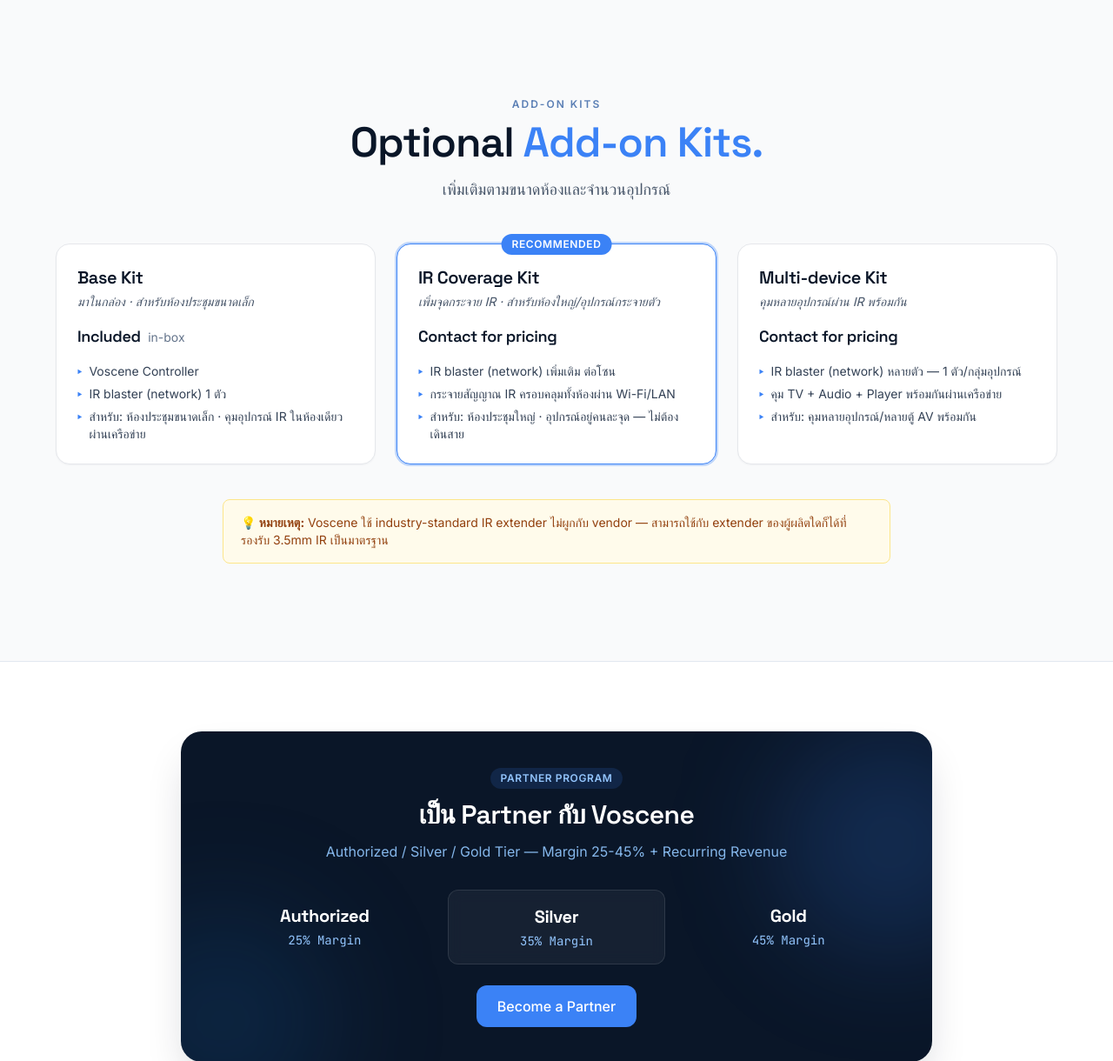
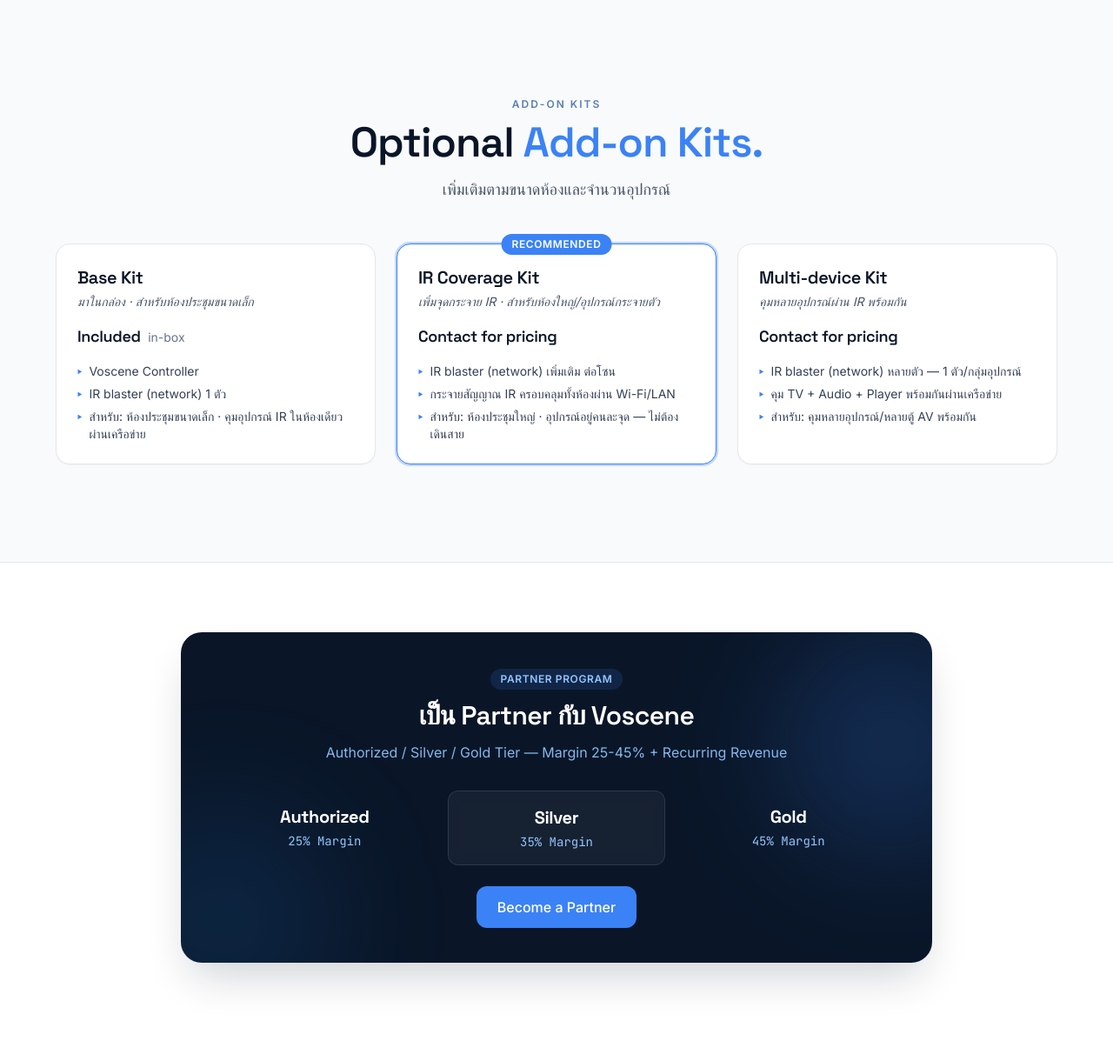
Before and after one commit to Voscene/voscene-web, a FastAPI app: page /pricing in a window 1280 px wide. Shown: the part 1498-2718 px from the top of the page at 87% size. Run offline with FastAPI, Linux system fonts and the light colour scheme; data comes from the database, SQL or seed files in the repository; some libraries are stand-ins or nearby versions; some web fonts are replaced.

Commit message:
Drop IR-extender note from Add-on Kits (/pricing)
Owner: cut the amber "หมายเหตุ: Voscene ใช้ industry-standard IR
extender … 3.5mm IR เป็นมาตรฐาน" note under the add-on kits — the
3.5mm/vendor detail is internal noise on the pricing page.

Co-Authored-By: Claude Opus 4.8 <noreply@anthropic.com>

```diff
--- a/templates/public/pricing.html
+++ b/templates/public/pricing.html
@@ -89,9 +89,6 @@
             {% endfor %}
         </div>
 
-        <div class="max-w-3xl mx-auto mt-10 px-5 py-4 rounded-lg bg-amber-50 border border-amber-200 text-amber-800 text-sm font-th">
-            <strong>💡 หมายเหตุ:</strong> Voscene ใช้ industry-standard IR extender ไม่ผูกกับ vendor — สามารถใช้กับ extender ของผู้ผลิตใดก็ได้ที่รองรับ 3.5mm IR เป็นมาตรฐาน
-        </div>
     </div>
 </section>
 {% endif %}
```
